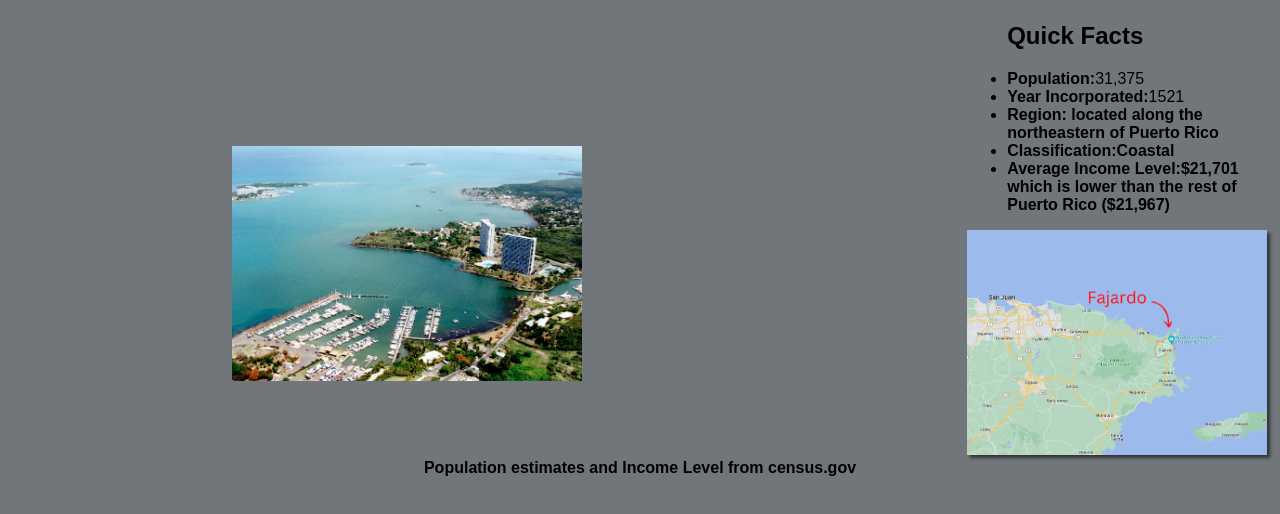
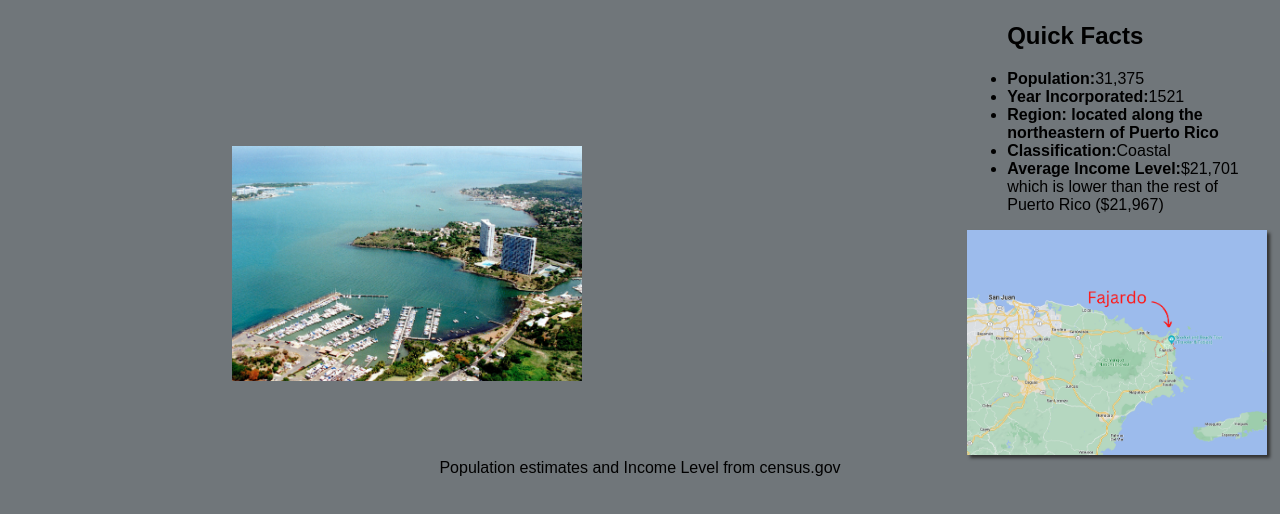
Before and after one commit to Nikolemar/Task2-D277, a plain HTML site: page fajardo.html in a window 1280 px wide. Shown: the part 126-640 px from the top of the page. Drawn offline with Linux system fonts and the light colour scheme.

Commit message:
Update fajardo.html

```diff
--- a/fajardo.html
+++ b/fajardo.html
@@ -28,7 +28,7 @@
             <h2>Quick Facts</h2>
             <li><strong>Population:</strong>31,375</li>
             <li><strong>Year Incorporated:</strong>1521</li>
-            <li><strong>Region: located along the northeastern of Puerto Rico</li>
+            <li><strong>Region: located along the northeastern of Puerto Rico</strong></li>
             <li><strong>Classification:</strong>Coastal</li>
             <li><strong>Average Income Level:</strong>$21,701 which is lower than the rest of Puerto Rico ($21,967)</li>
         </ul>
```
